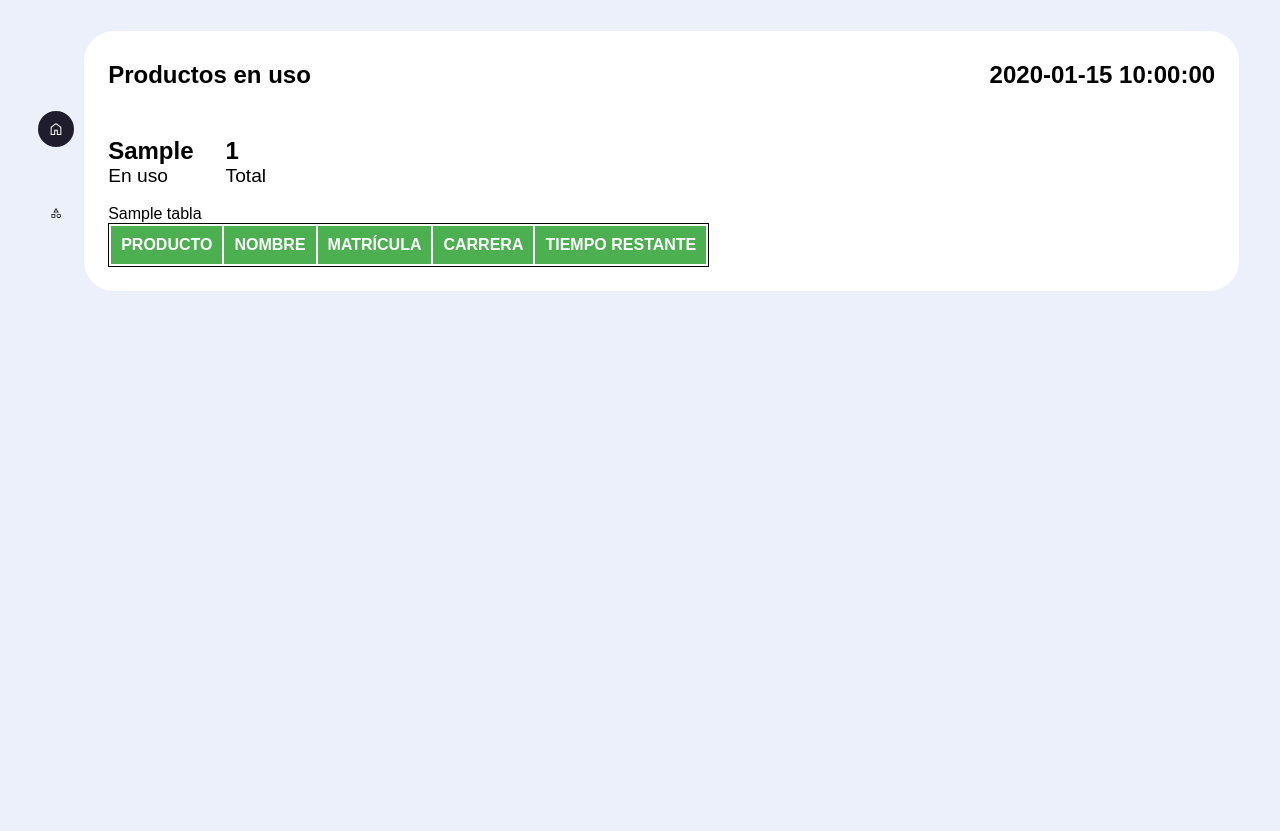
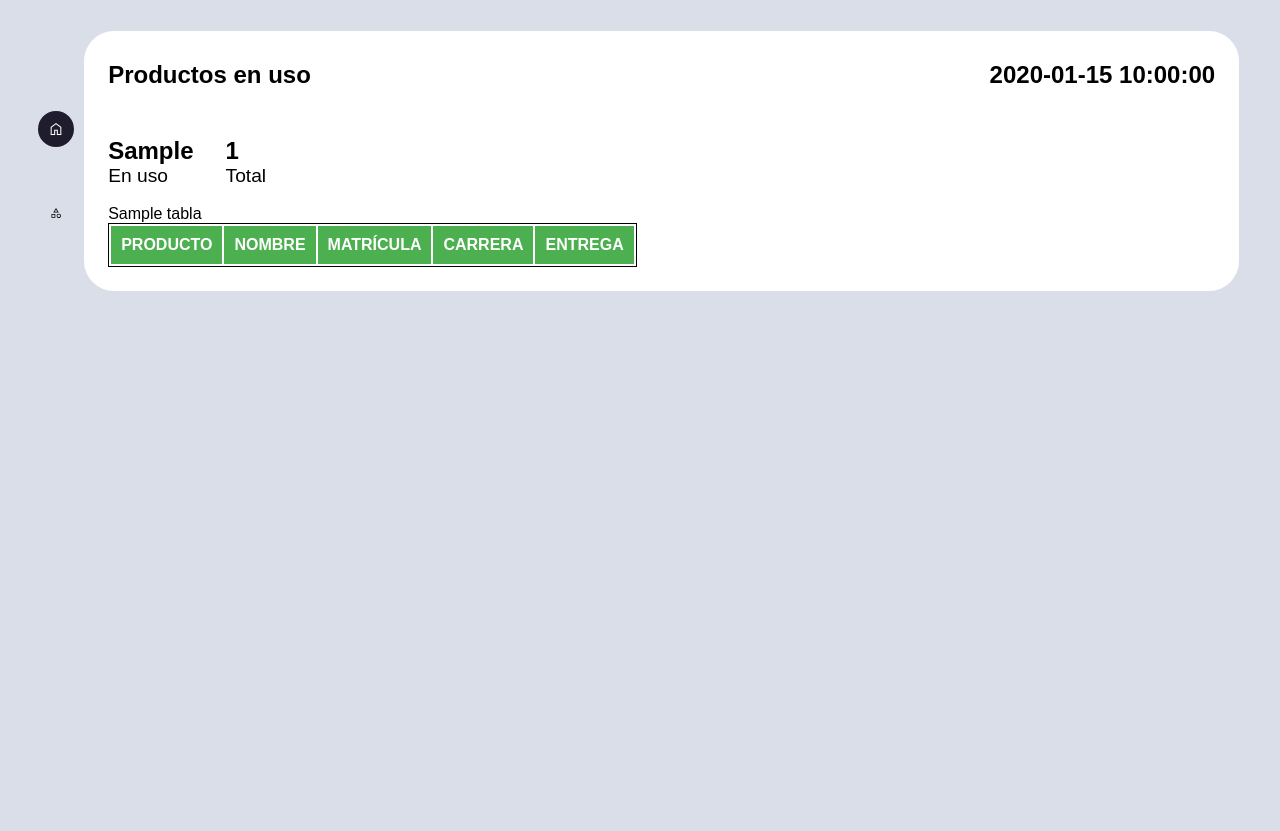
Before and after one commit to Israel-Mancha/FortiApp, a PHP site: template admin/View/index.php in a window 1280 px wide. Shown: the part 329-1160 px from the top of the page. Run offline with PHP 8.4, Linux system fonts and the light colour scheme; the template is opened without the code that fills it: most values are stand-ins (such as "Sample title", 1, 10 or a date in 2020); lists and menus that the app fills with data are empty.

Commit message:
cambos xs

```diff
--- a/admin/View/add.php
+++ b/admin/View/add.php
@@ -10,7 +10,7 @@
     <title>Productos</title>
 </head>
 
-<body>
+<body style="background-color: #dadee8;">
     <header class="header">
         <div class="header-left">
             <div class="logo"><img src="../img/logo.svg" alt="Logo"></div>
--- a/admin/View/index.php
+++ b/admin/View/index.php
@@ -12,7 +12,7 @@
     }
     </script>
 </head>
-<body>
+<body style="background-color: #dadee8;">
     <header class="header">
         <div class="header-left">
             <div class="logo"><img src="../img/logo.svg" alt="Logo"></div>
@@ -58,7 +58,7 @@
                     <th>NOMBRE</th>
                     <th>MATRÍCULA</th>
                     <th>CARRERA</th>
-                    <th>TIEMPO RESTANTE</th>
+                    <th>ENTREGA</th>
                 </tr>
                 <?php echo $tabla; ?>
 
--- a/admin/css/styles.css
+++ b/admin/css/styles.css
@@ -2,7 +2,7 @@
     font-family: sans-serif !important;
 }
 body{
-    background-color: #ebf0fa;
+    background-color: #dadee8;
     display: flex;
     flex-wrap: wrap;
     margin: 0 3% 0 3%;
```
Also changed, not shown: admin/View/search.php (+5 -5 lines).
